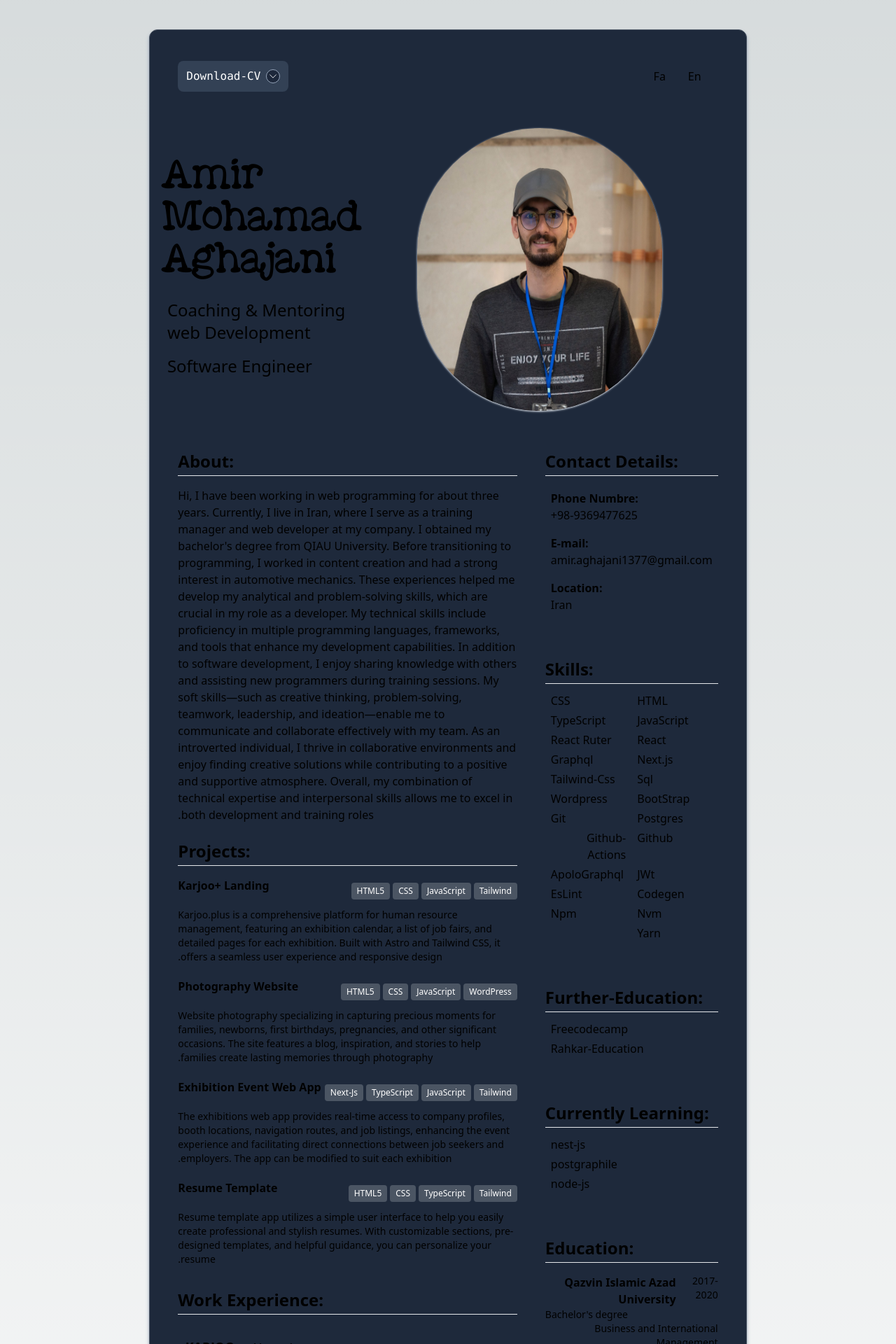
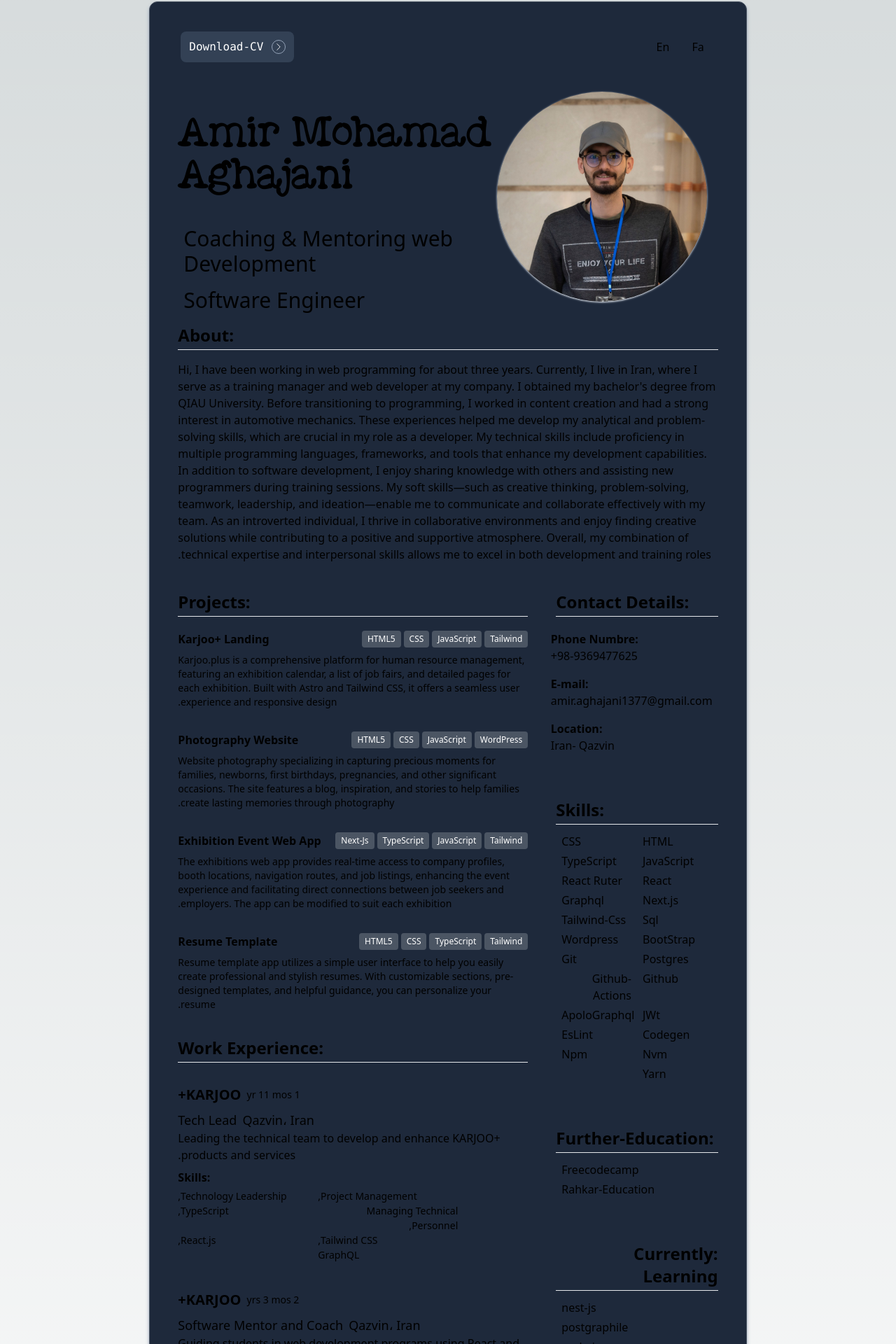
Before and after one commit to AmirAghajani98/portfolio, a Next.js app: page /resume in a window 1280 px wide. Shown: the part 72-1992 px from the top of the page at 70% size. Built offline with nearby package versions, Linux system fonts and the light colour scheme.

Commit message:
fix-some-style

```diff
--- a/public/locales/en/common.json
+++ b/public/locales/en/common.json
@@ -10,7 +10,7 @@
     "emailtitle": ":E-mail",
     "email": "amir.aghajani1377@gmail.com",
     "locationtitle": ":Location",
-    "location": "Iran"
+    "location": "Iran- Qazvin"
   },
   "skills": {
     "title": ":Skills"
@@ -52,7 +52,7 @@
         "company": "KARJOO+",
         "role": "Tech Lead",
         "duration": "1 yr 11 mos",
-        "location": "Tehran, Iran",
+        "location": "Qazvin، Iran",
         "type": "Full-time (Hybrid)",
         "description": "Leading the technical team to develop and enhance KARJOO+ products and services.",
         "skills": [
@@ -69,7 +69,7 @@
         "company": "KARJOO+",
         "role": "Software Mentor and Coach",
         "duration": "2 yrs 3 mos",
-        "location": "Qazvin, Iran",
+        "location": "Qazvin، Iran",
         "type": "Part-time (Hybrid)",
         "description": "Guiding students in web development programs using React and Tailwind.",
         "skills": [
@@ -99,7 +99,7 @@
         "company": "Afarinesh Beauty Clinic",
         "role": "Project Development Manager",
         "duration": "1 yr 4 mos",
-        "location": "Qazvin, Iran",
+        "location": "Qazvin، Iran",
         "type": "Freelance (Remote)",
         "description": "Developed a management dashboard for clinics, including patient, service, and schedule management.",
         "skills": [
--- a/public/locales/fa/common.json
+++ b/public/locales/fa/common.json
@@ -10,7 +10,7 @@
     "emailtitle": ":ایمیل",
     "email": "amir.aghajani1377@gmail.com",
     "locationtitle": ":محل سکونت",
-    "location": "ایران"
+    "location": "ایران- قزوین"
   },
   "skills": {
     "title": ":مهارت‌ها"
@@ -46,7 +46,7 @@
         "company": "کارجوپلاس",
         "role": "مدیریت نیروهای فنی",
         "duration": "۱ سال و ۱۱ ماه",
-        "location": "تهران، ایران",
+        "location": "ایران،قزوین",
         "type": "تمام‌وقت (هیبرید)",
         "description": "هدایت تیم فنی برای توسعه و ارتقای محصولات و خدمات کارجوپلاس.",
         "skills": [
--- a/src/app/component/DownloadDropdown.tsx
+++ b/src/app/component/DownloadDropdown.tsx
@@ -1,3 +1,4 @@
+import { ChevronRightIcon } from "@heroicons/react/24/outline";
 import { useState } from "react";
 
 const DownloadDropdown = () => {
@@ -20,38 +21,28 @@ const DownloadDropdown = () => {
     <div className="relative">
       <button
         onClick={toggleDropdown}
-        className="flex w-full justify-around font-mono items-center gap-x-2 bg-slate-700 text-white font-medium rounded-lg px-3 py-2.5 hover:bg-slate-600 transition duration-200"
+        className="flex w-full justify-between font-mono items-center gap-x-3 bg-slate-700 text-white font-medium rounded-lg px-3 z-10 py-2.5 hover:bg-slate-600 transition duration-200"
       >
-        <svg
-          xmlns="http://www.w3.org/2000/svg"
-          fill="none"
-          viewBox="0 0 24 24"
-          strokeWidth={1.5}
-          stroke="currentColor"
-          className={`w-5 h-5 transform transition-transform duration-200 rounded-full bg-slate-900 bg-opacity-60 border border-slate-400 p-0.5 ${
+        Download-CV
+        <ChevronRightIcon
+          className={`w-5 h-5 z-50 my-auto transform transition-transform duration-200 rounded-full  border border-slate-400 p-0.5 ${
             isOpen ? "rotate-180" : ""
           }`}
-        >
-          <path
-            strokeLinecap="round"
-            strokeLinejoin="round"
-            d="m19.5 8.25-7.5 7.5-7.5-7.5"
-          />
-        </svg>
-        Download-CV
+        />
       </button>
-
       <div
-        className={`${
-          isOpen ? "block" : "hidden"
-        } absolute left-0 right-0 mt-2 bg-slate-800 text-white rounded-lg shadow-lg z-10`}
+        className={`absolute left-40 top-0 text-white rounded-lg z-10 shadow-lg flex flex-row transform transition-all ease-out duration-500 ${
+          isOpen
+            ? "translate-x-0 opacity-100"
+            : "-translate-x-10 opacity-0 -z-10"
+        }`}
       >
         <div
           onClick={() => {
             handleDownload("/resume/en-resume.pdf", "resume-en.pdf");
             setIsOpen(false);
           }}
-          className="p-3 font-mono cursor-pointer hover:bg-slate-600 rounded-lg"
+          className="p-2.5 mx-1 font-mono cursor-pointer bg-slate-700  hover:bg-slate-600 rounded-lg"
         >
           English
         </div>
@@ -60,7 +51,7 @@ const DownloadDropdown = () => {
             handleDownload("/resume/fa-resume.pdf", "resume-fa.pdf");
             setIsOpen(false);
           }}
-          className="p-3 font-mono cursor-pointer hover:bg-slate-600 rounded-lg"
+          className="p-2.5 font-mono cursor-pointer bg-slate-700  hover:bg-slate-600 rounded-lg"
         >
           Persian
         </div>
--- a/src/app/component/Footer.tsx
+++ b/src/app/component/Footer.tsx
@@ -6,9 +6,9 @@ export default function Footer() {
   return (
     <div className="z-10 opacity-95 py-auto h-14 text-center dark:bg-slate-800 dark:bg-opacity-60 bg-slate-500 w-full shadow-sm shadow-slate-700 flex justify-center items-center">
       <p className="text-center m-auto text-lg font-sans font-semibold  dark:text-slate-200 text-slate-900">
-        Built with "♥"
+        Built with *A*
       </p>
-      <div className="text-right items-center">
+      <div className="absolute right-0 text-right items-center">
         <ScrollUpButton />
       </div>
     </div>
--- a/src/app/layout.tsx
+++ b/src/app/layout.tsx
@@ -4,7 +4,6 @@ import "./globals.css";
 import "./i18";
 import ProviderTheme from "./component/ProviderTheme";
 import { Suspense } from "react";
-import Footer from "./component/Footer";
 
 export default function RootLayout({
   children,
@@ -14,7 +13,7 @@ export default function RootLayout({
   return (
     <html className="scroll-smooth">
       <body>
-        <Suspense fallback={<div>Loading...</div>}>
+        <Suspense fallback={<div></div>}>
           <ProviderTheme>
             <>{children}</>
           </ProviderTheme>
--- a/src/app/page.tsx
+++ b/src/app/page.tsx
@@ -23,8 +23,8 @@ export default function Home() {
 
   if (loading) {
     return (
-      <div className="fixed inset-0 flex justify-center items-center bg-slate-700 bg-opacity-60 z-50">
-        <span className="loading loading-bars loading-lg"></span>
+      <div className="fixed w-full inset-0 flex justify-center items-center bg-slate-700 bg-opacity-60 z-50">
+        <span className="sm:w-20 loading loading-bars loading-lg"></span>
       </div>
     );
   }
--- a/src/app/projects/page.tsx
+++ b/src/app/projects/page.tsx
@@ -37,8 +37,8 @@ export default function Projects() {
 
   if (loading) {
     return (
-      <div className="fixed inset-0 flex justify-center items-center bg-slate-700 bg-opacity-60 z-50">
-        <span className="loading loading-bars loading-lg"></span>
+      <div className="fixed w-full inset-0 flex justify-center items-center bg-slate-700 bg-opacity-60 z-50">
+        <span className="sm:w-20 loading loading-bars loading-lg"></span>
       </div>
     );
   }
--- a/src/app/resume/page.tsx
+++ b/src/app/resume/page.tsx
@@ -59,8 +59,8 @@ export default function resume() {
 
   if (loading) {
     return (
-      <div className="fixed inset-0 flex justify-center items-center bg-slate-700 bg-opacity-60 z-50">
-        <span className="loading loading-bars loading-lg"></span>
+      <div className="fixed w-full inset-0 flex justify-center items-center bg-slate-700 bg-opacity-60 z-50">
+        <span className="sm:w-20 loading loading-bars loading-lg"></span>
       </div>
     );
   }
@@ -76,36 +76,36 @@ export default function resume() {
           </div> */}
         </div>
       </div>
-
       <div className="flex justify-center content-center font-sans">
+        <div className="border border-gray-600 rounded-xl font-sans shadow-md bg-slate-800 shadow-slate-400 px-10 w-4/6 mb-16">
+          <div className="w-full flex justify-between items-center rounded-2xl mt-8">
+            <div className="my-1.5 p-1">
+              <DownloadDropdown />
+            </div>
+            <div className="flex items-center justify-center ">
+              <LanguageSwitcher />
+            </div>
+          </div>
           <div
             lang={currentLocale}
             dir={currentLocale === "fa" ? "ltr" : "rtl"}
-          className="border border-gray-600 rounded-xl font-sans shadow-md bg-slate-800 shadow-slate-400 px-10 w-4/6 my-10"
           >
-          <div className="w-full flex justify-between items-center rounded-2xl mt-8">
-            <div className="my-1.5 p-1">
-              <LanguageSwitcher />
-            </div>
-            <div className="flex items-center justify-center ">
-              <DownloadDropdown />
-            </div>
-          </div>
             <div className="flex justify-between w-full">
               <Image
-              className="justify-center rounded-full shadow shadow-slate-200 mx-20 my-10"
+                className="justify-center rounded-full shadow shadow-slate-200 my-8 mr-4"
                 src={"./img/aaaa.jpg"}
                 alt={"amir"}
-              width={350}
+                width={300}
                 height={200}
               />
-
-            <div className="flex justify-between my-20">
+              <div className="flex justify-between mt-16">
                 <div className={isRTL ? "text-right" : "text-left"}>
-                <h2 className="text-6xl font-extrabold">{t("header.name")}</h2>
-                <ul className="mt-4 grid justify-items-end">
+                  <h2 className="text-6xl font-extrabold">
+                    {t("header.name")}
+                  </h2>
+                  <ul className="grid justify-items-end mt-8">
                     {header.map((header, index) => (
-                    <li key={index} className="px-2 my-2 text-2xl">
+                      <li key={index} className="px-2 my-2 text-3xl">
                         {header}
                       </li>
                     ))}
@@ -113,10 +113,20 @@ export default function resume() {
                 </div>
               </div>
             </div>
+            <div>
+              <p className="text-2xl pb-1 border-b font-semibold grid justify-items-end">
+                {t("about.title")}
+              </p>
+              <div className={isRTL ? "text-right" : "text-left"}>
+                <p className="grid justify-items-end mt-4 text-base">
+                  {t("about.content")}
+                </p>
+              </div>
+            </div>
             <div className="flex gap-x-10 mt-4">
-            <div className="w-2/6 text-auto ">
+              <div className="w-[30%] text-auto ">
                 <>
-                <p className="w-full text-2xl  pb-1 border-b font-semibold grid justify-items-end">
+                  <p className="w-full mt-6 text-2xl pb-1 border-b font-semibold grid justify-items-end">
                     {t("contactDetails.title")}
                   </p>
                   <ul className="my-4 grid justify-items-end">
@@ -197,7 +207,6 @@ export default function resume() {
                     ))}
                   </ul>
                 </>
-
                 <div className="w-full mt-16">
                   <p className="w-full text-2xl mt-6 pb-1 border-b font-semibold grid justify-items-end">
                     {t("education.title")}
@@ -232,25 +241,15 @@ export default function resume() {
                   </ul>
                 </>
               </div>
-            <div className="w-4/6 grid justify-items-end">
-              <div>
-                <p className="text-2xl pb-1 border-b font-semibold grid justify-items-end">
-                  {t("about.title")}
-                </p>
-                <div className={isRTL ? "text-right" : "text-left"}>
-                  <p className="grid justify-items-end mt-4 text-base">
-                    {t("about.content")}
-                  </p>
-                </div>
-              </div>
+              <div className="w-[70%] grid justify-items-end">
                 <div>
                   <p className="text-2xl mt-6 pb-1 border-b font-semibold grid justify-items-end">
                     {t("projects.title")}
                   </p>
-                <ul className="mt-1">
+                  <ul className="">
                     {projects.map((project, index) => (
-                    <li key={index} className="py-2 grid">
-                      <div className="flex justify-between my-1">
+                      <li key={index} className="py-3 grid">
+                        <div className="flex justify-between">
                           <p className="flex my-2">
                             <span className="bg-gray-600 text-white px-2 py-1 ml-1 text-xs rounded">
                               {project.skillA}
@@ -265,7 +264,7 @@ export default function resume() {
                               {project.skillD}
                             </span>
                           </p>
-                        <strong className="grid justify-items-end">
+                          <strong className="grid my-2 justify-items-end">
                             {project.title}
                           </strong>
                         </div>
@@ -287,11 +286,11 @@ export default function resume() {
                       <li key={index} className="py-4 grid justify-items-end">
                         <p className="flex justify-between items-center text-sm my-2 gap-x-2">
                           {experience.duration}
-                        <strong className="text-lg">
+                          <strong className="text-xl">
                             {experience.company}
                           </strong>
                         </p>
-                      <p className="flex justify-between text-base gap-x-2 font-medium">
+                        <p className="flex justify-between text-lg gap-x-2 font-medium">
                           <span className="font-light">
                             {experience.location}
                           </span>
@@ -304,7 +303,7 @@ export default function resume() {
                           </p>
                         </div>
                         <strong>{t("skills.title")}</strong>
-                      <div className="mt-1 text-xs grid grid-cols-2 justify-items-end w-[80%]">
+                        <div className="mt-1 text-[14px] grid grid-cols-2 justify-items-end w-[80%]">
                           {experience.skills.map((skill, i) => (
                             <span key={i}>
                               {skill}
@@ -318,10 +317,10 @@ export default function resume() {
                 </div>
               </div>
             </div>
-          <footer className="mt-6">
+            <footer className="my-6">
               <p className="bg-gray-600 text-white text-center text-xs pt-2"></p>
-            <p className="bg-gray-600 text-white text-center text-sm pb-2"></p>
             </footer>
+          </div>
         </div>
       </div>
     </main>
```
Also changed, not shown: src/app/component/Navbar.tsx (+26 -9 lines). Lines whose indentation alone changed are shown as unchanged.
